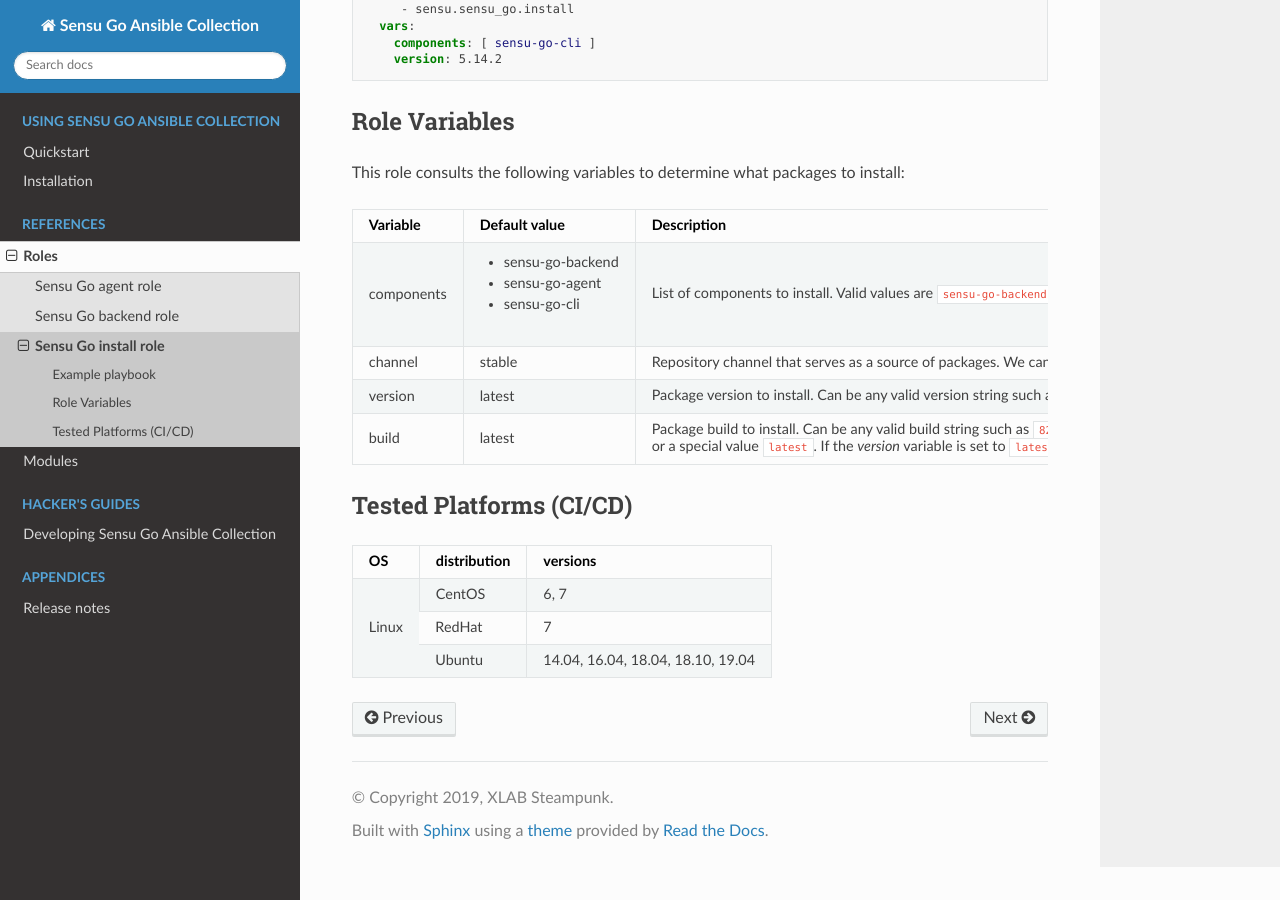
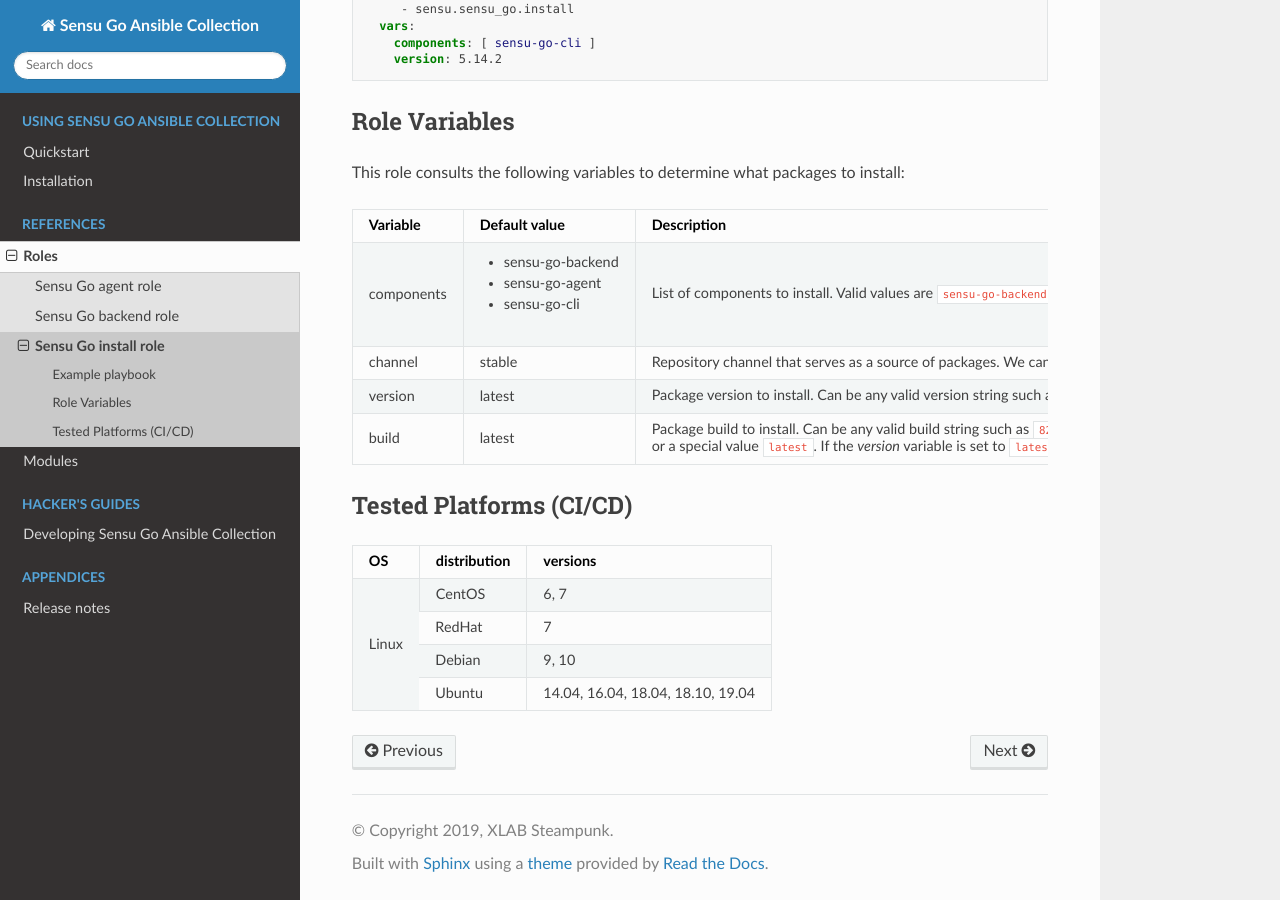
Before and after one commit to sensu/sensu-go-ansible, a Sphinx documentation site: the page built from docs/source/roles/install.rst, in a window 1280 px wide and 900 px high, scrolled down 792 px. Built offline with Sphinx 7.4.7 and the Read the Docs theme 2.0.0, drawn with Linux system fonts in a browser that asks for light colours.

Commit message:
Add support for Debian installation
With the Debian repository prefix in place, we are now able to add
packagecloud repository on Debian hosts.

```diff
--- a/docs/source/roles/install.rst
+++ b/docs/source/roles/install.rst
@@ -72,5 +72,7 @@
 |       +--------------+-----------------------------------+
 |       | RedHat       | 7                                 |
 |       +--------------+-----------------------------------+
+|       | Debian       | 9, 10                             |
+|       +--------------+-----------------------------------+
 |       | Ubuntu       | 14.04, 16.04, 18.04, 18.10, 19.04 |
 +-------+--------------+-----------------------------------+
```
Also changed, not shown: 3 other files.
